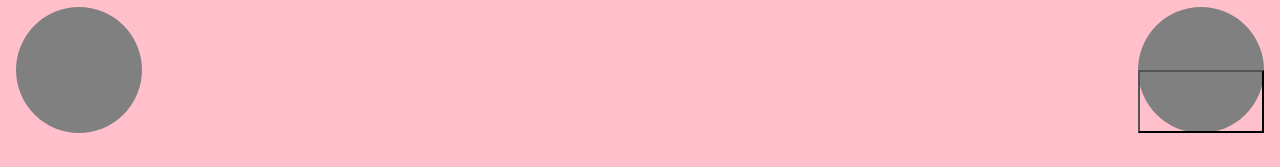
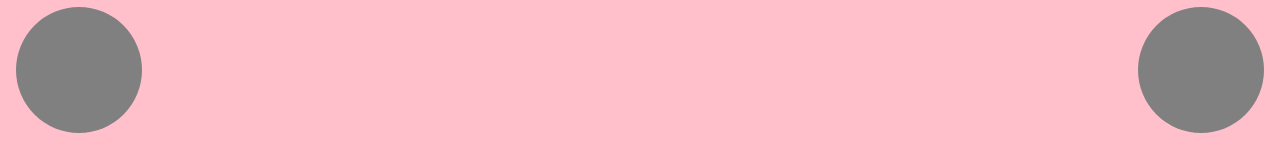
Before and after one commit to zachlearnscode/Etch_a_Sketch, a plain HTML site: page index.html in a window 1280 px wide. Shown: the part 630-797 px from the top of the page. Drawn offline with nearby package versions, Linux system fonts and the light colour scheme.

Commit message:
Test commit 2 for pushing to remote

```diff
--- a/index.html
+++ b/index.html
@@ -24,7 +24,7 @@
             <div class="col w-50 h-100 p-3 d-flex justify-content-end align-items-center">
                 <div class="h-75 h-sm-100 rounded-circle d-flex flex-column" style="background-color: grey;aspect-ratio: 1/1;">
                     <button id="up" class="w-100 h-50" style="background-color: transparent; border: none;"></button>
-                    <button id="down" class="w-100 h-50" style="background-color: transparent;"></button>
+                    <button id="down" class="w-100 h-50" style="background-color: transparent; border: none;"></button>
                 </div>
             </div>
         </div>
```
